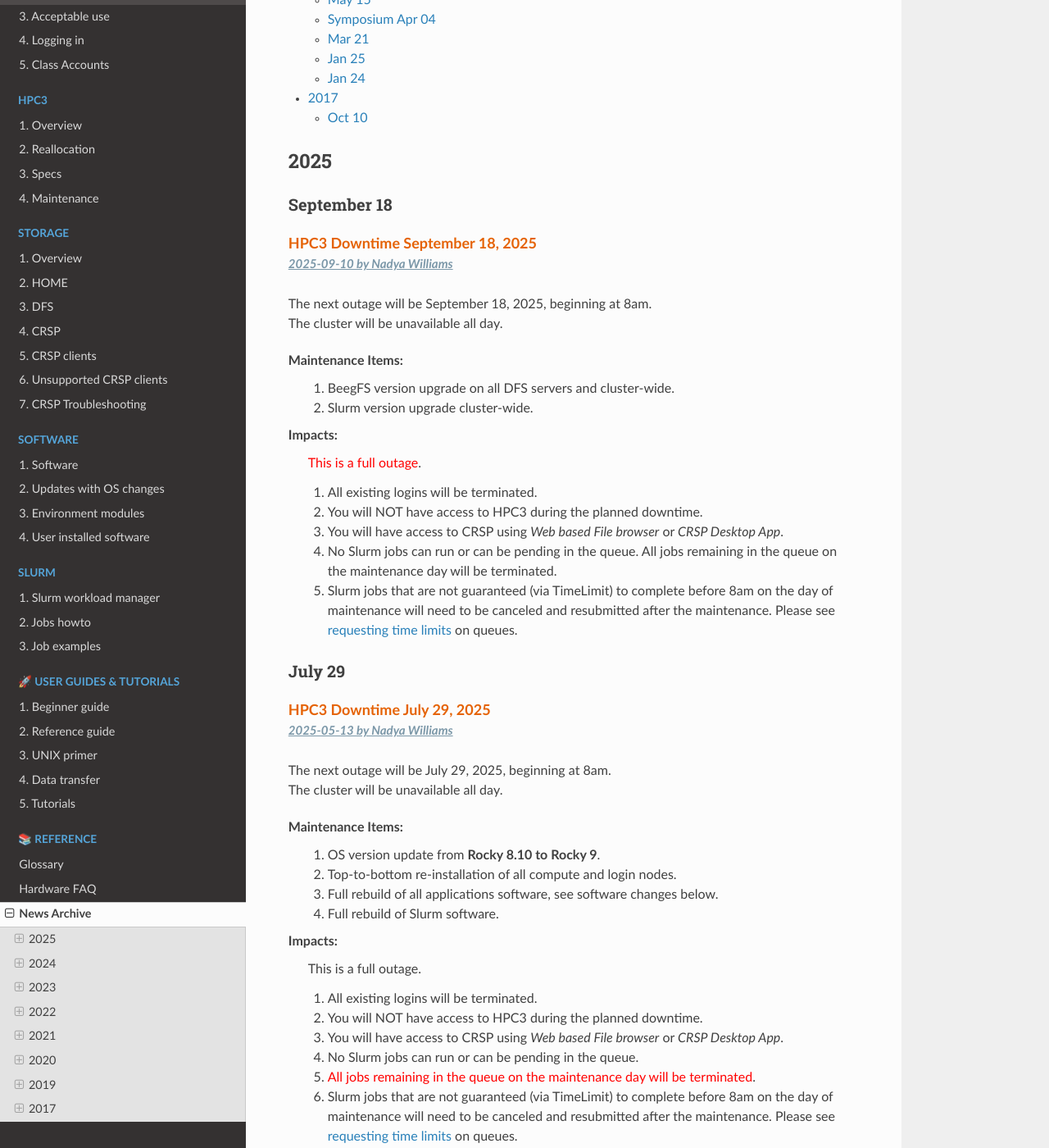
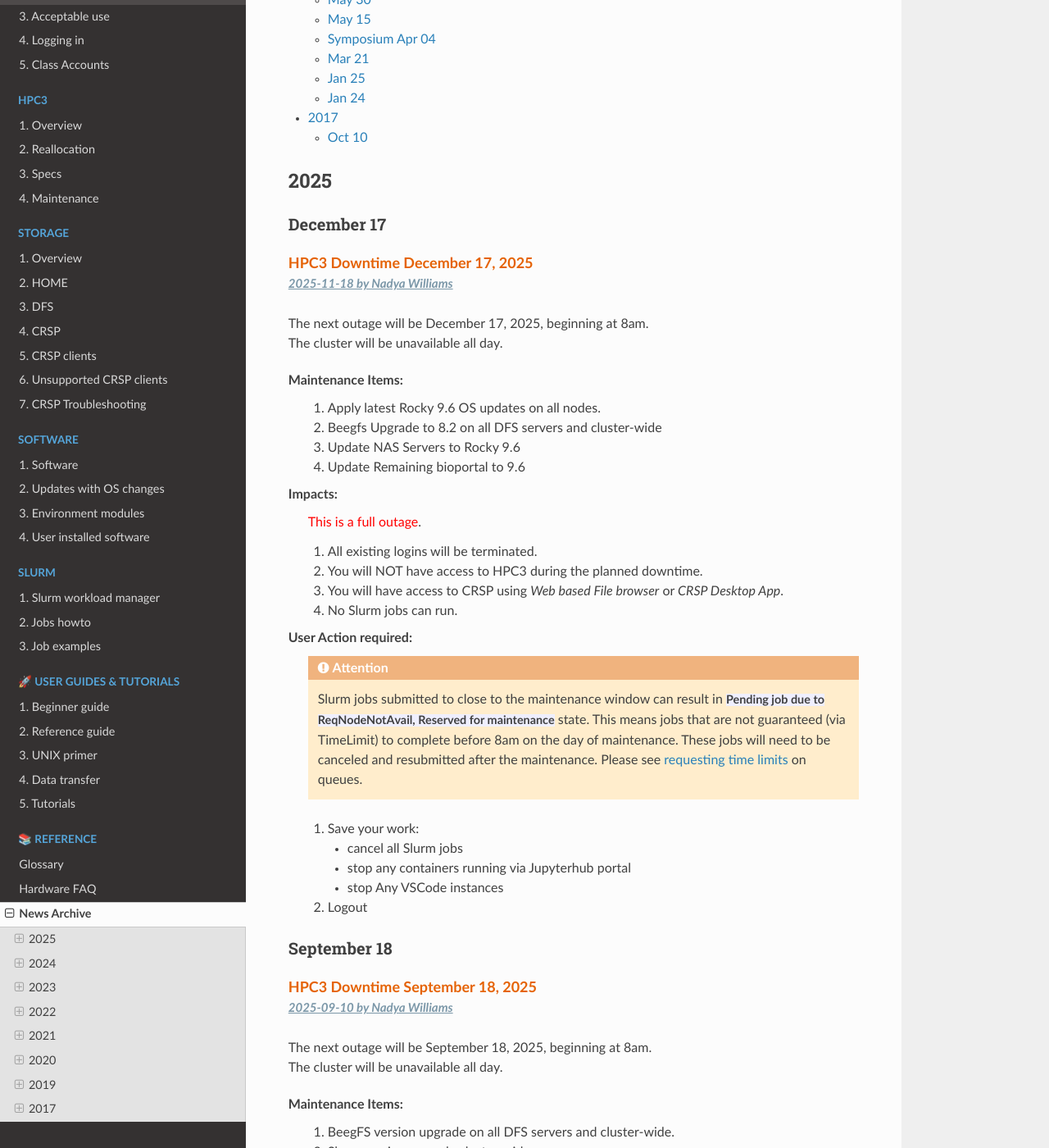
Before and after one commit to RCIC-UCI-Public/website-rcic, a Sphinx documentation site: the page built from docs/source/references/archive.rst, in a window 1280 px wide and 1400 px high, scrolled down 796 px. Shown: the whole window at 82% size. Built offline with Sphinx 7.4.7 and the Read the Docs theme 3.1.0, drawn with Linux system fonts in a browser that asks for light colours.

```diff
--- a/docs/source/references/archive.rst
+++ b/docs/source/references/archive.rst
@@ -10,6 +10,44 @@
 
 2025
 ----
+
+December 17
+^^^^^^^^^^^
+
+| :blogtitle:`HPC3 Downtime December 17, 2025`
+| :blogauthor:`2025-11-18 by Nadya Williams`
+
+| The next outage will be December 17, 2025, beginning at 8am.
+| The cluster will be unavailable all day.
+
+Maintenance Items:
+  1. Apply latest Rocky 9.6 OS updates on all nodes.
+  #. Beegfs Upgrade to 8.2 on all DFS servers and cluster-wide
+  #. Update NAS Servers to Rocky 9.6
+  #. Update Remaining bioportal to 9.6
+
+Impacts:
+  :red:`This is a full outage`.
+
+  #. All existing logins will be terminated.
+  #. You will NOT have access to HPC3 during the planned downtime.
+  #. You will have access to CRSP using `Web based File browser` or `CRSP Desktop App`.
+  #. No Slurm jobs can run.
+
+User Action required:
+  .. attention:: Slurm jobs submitted to close to the maintenance window can result in
+     :tt:`Pending job due to ReqNodeNotAvail, Reserved for maintenance` state.
+     This means jobs that are not guaranteed (via TimeLimit) to complete before 8am on
+     the day of maintenance. These jobs will need to be canceled and resubmitted after the maintenance.
+     Please see :ref:`requesting time limits <request time>` on queues.
+
+  1. Save your work:
+
+     - cancel all Slurm jobs
+     - stop any containers running via Jupyterhub portal
+     - stop Any VSCode instances
+  #. Logout
+
 
 September 18
 ^^^^^^^^^^^^
```
Also changed, not shown: docs/source/about/news.rst (+7 -7 lines).
